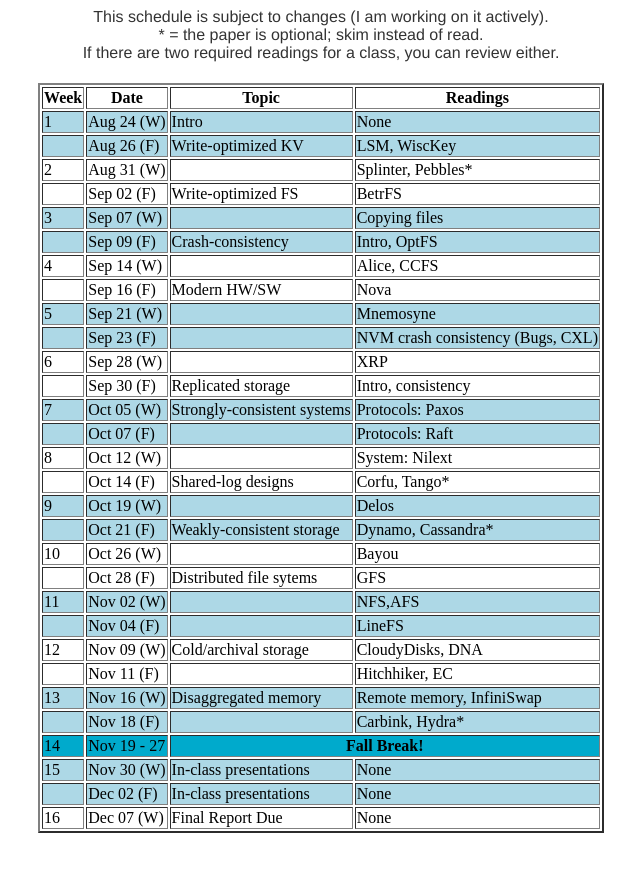
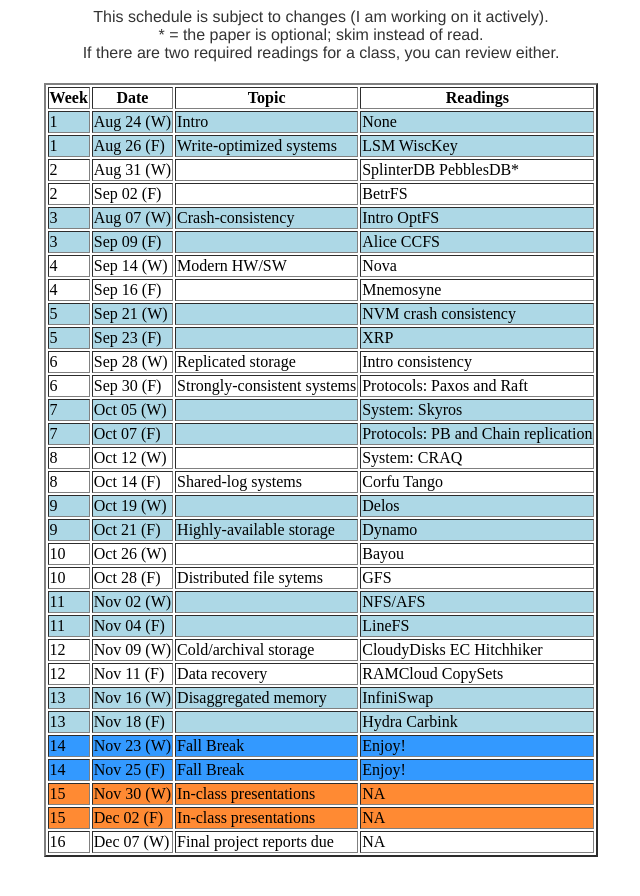
Before and after one commit to ramalagappan/ramalagappan.github.io, a plain HTML site: page courses/fall22/cs598/schedule.html in a window 1280 px wide. Shown: the part 340-1236 px from the top of the page, without its empty margins (319-959 px from the left). Drawn offline with Linux system fonts and the light colour scheme.

Commit message:
updated schedule

```diff
--- a/courses/fall22/cs598/schedule.html
+++ b/courses/fall22/cs598/schedule.html
@@ -20,55 +20,37 @@
 
 <table border='2' border-collapse='collapse'><tr ><th  class='center'>Week</th><th  class='center'>Date</th><th  class='center'>Topic</th><th  class='center'>Readings</th></tr>
 
-<tr ><td bgcolor="#ADD8E6" class='center'>1</td><td bgcolor="#ADD8E6" class='left'>Aug 24 (W)</td><td bgcolor="#ADD8E6" class='left'>Intro</td><td bgcolor="#ADD8E6" class='center'>None</td></tr>
-<tr ><td bgcolor="#ADD8E6" class='center'></td><td bgcolor="#ADD8E6" class='left'>Aug 26 (F)</td><td bgcolor="#ADD8E6" class='left'>Write-optimized KV</td><td bgcolor="#ADD8E6" class='center'>LSM, WiscKey</td></tr>
-
-<tr ><td class='center'>2</td><td  class='left'>Aug 31 (W)</td><td  class='left'></td><td  class='center'>Splinter, Pebbles*</td></tr>
-<tr ><td  class='center'></td><td  class='left'>Sep 02 (F)</td><td  class='left'>Write-optimized FS</td><td  class='center'>BetrFS</td></tr>
-
-<tr ><td bgcolor="#ADD8E6" class='center'>3</td><td bgcolor="#ADD8E6" class='left'>Sep 07 (W)</td><td bgcolor="#ADD8E6" class='left'></td><td bgcolor="#ADD8E6" class='center'>Copying files</td></tr>
-<tr ><td bgcolor="#ADD8E6" class='center'></td><td bgcolor="#ADD8E6" class='left'>Sep 09 (F)</td><td bgcolor="#ADD8E6" class='left'>Crash-consistency</td><td bgcolor="#ADD8E6" class='center'>Intro, OptFS</td></tr>
-
-
-<tr ><td  class='center'>4</td><td  class='left'>Sep 14 (W)</td><td  class='left'></td><td  class='center'>Alice, CCFS</td></tr>
-<tr ><td  class='center'></td><td  class='left'>Sep 16 (F)</td><td  class='left'>Modern HW/SW</td><td  class='center'>Nova</td></tr>
-
-<tr ><td bgcolor="#ADD8E6" class='center'>5</td><td bgcolor="#ADD8E6" class='left'>Sep 21 (W)</td><td bgcolor="#ADD8E6" class='left'></td><td bgcolor="#ADD8E6" class='center'>Mnemosyne</td></tr>
-<tr ><td bgcolor="#ADD8E6" class='center'></td><td bgcolor="#ADD8E6" class='left'>Sep 23 (F)</td><td bgcolor="#ADD8E6" class='left'></td><td bgcolor="#ADD8E6" class='center'>NVM crash consistency (Bugs, CXL)</td></tr>
-
-<tr ><td  class='center'>6</td><td  class='left'>Sep 28 (W)</td><td  class='left'></td><td  class='center'>XRP</td></tr>
-<tr ><td  class='center'></td><td  class='left'>Sep 30 (F)</td><td  class='left'>Replicated storage</td><td  class='center'>Intro, consistency</td></tr>
-
-<tr ><td bgcolor="#ADD8E6" class='center'>7</td><td bgcolor="#ADD8E6" class='left'>Oct 05 (W)</td><td bgcolor="#ADD8E6" class='left'>Strongly-consistent systems</td><td bgcolor="#ADD8E6" class='center'>Protocols: Paxos</td></tr>
-<tr ><td bgcolor="#ADD8E6" class='center'></td><td bgcolor="#ADD8E6" class='left'>Oct 07 (F)</td><td bgcolor="#ADD8E6" class='left'></td><td bgcolor="#ADD8E6" class='center'>Protocols: Raft</td></tr>
-
-
-<tr ><td  class='center'>8</td><td  class='left'>Oct 12 (W)</td><td  class='left'></td><td  class='center'>System: Nilext</td></tr>
-<tr ><td  class='center'></td><td  class='left'>Oct 14 (F)</td><td  class='left'>Shared-log designs</td><td  class='center'>Corfu, Tango*</td></tr>
-
-<tr ><td bgcolor="#ADD8E6" class='center'>9</td><td bgcolor="#ADD8E6" class='left'>Oct 19 (W)</td><td bgcolor="#ADD8E6" class='left'></td><td bgcolor="#ADD8E6" class='center'>Delos</td></tr>
-<tr ><td bgcolor="#ADD8E6" class='center'></td><td bgcolor="#ADD8E6" class='left'>Oct 21 (F)</td><td bgcolor="#ADD8E6" class='left'>Weakly-consistent storage</td><td bgcolor="#ADD8E6" class='center'>Dynamo, Cassandra*</td></tr>
-
-
-<tr ><td  class='center'>10</td><td  class='left'>Oct 26 (W)</td><td  class='left'></td><td  class='center'>Bayou</td></tr>
-<tr ><td  class='center'></td><td  class='left'>Oct 28 (F)</td><td  class='left'>Distributed file sytems</td><td  class='center'>GFS</td></tr>
-
-<tr ><td bgcolor="#ADD8E6" class='center'>11</td><td bgcolor="#ADD8E6" class='left'>Nov 02 (W)</td><td bgcolor="#ADD8E6" class='left'></td><td bgcolor="#ADD8E6" class='center'>NFS,AFS</td></tr>
-<tr ><td bgcolor="#ADD8E6" class='center'></td><td bgcolor="#ADD8E6" class='left'>Nov 04 (F)</td><td bgcolor="#ADD8E6" class='left'></td><td bgcolor="#ADD8E6" class='center'>LineFS</td></tr>
-
-<tr ><td  class='center'>12</td><td  class='left'>Nov 09 (W)</td><td  class='left'>Cold/archival storage</td><td  class='center'>CloudyDisks, DNA</td></tr>
-<tr ><td  class='center'></td><td  class='left'>Nov 11 (F)</td><td  class='left'></td><td  class='center'>Hitchhiker, EC</td></tr>
-
-<tr ><td bgcolor="#ADD8E6" class='center'>13</td><td bgcolor="#ADD8E6" class='left'>Nov 16 (W)</td><td bgcolor="#ADD8E6" class='left'>Disaggregated memory</td><td bgcolor="#ADD8E6" class='center'>Remote memory, InfiniSwap</td></tr>
-<tr ><td bgcolor="#ADD8E6" class='center'></td><td bgcolor="#ADD8E6" class='left'>Nov 18 (F)</td><td bgcolor="#ADD8E6" class='left'></td><td bgcolor="#ADD8E6" class='center'>Carbink, Hydra*</td></tr>
-
-<tr ><td bgcolor="#00aacc" class='center'>14</td><td bgcolor="#00aacc" class='left'>Nov 19 - 27</td><td  bgcolor="#00aacc" align='center' colspan='2'><b>Fall Break!</b></td></tr>
-
-
-<tr ><td bgcolor="#ADD8E6" class='center'>15</td><td bgcolor="#ADD8E6" class='left'>Nov 30 (W)</td><td bgcolor="#ADD8E6" class='left'>In-class presentations</td><td bgcolor="#ADD8E6" class='center'>None</td></tr>
-<tr ><td bgcolor="#ADD8E6" class='center'></td><td bgcolor="#ADD8E6" class='left'>Dec 02 (F)</td><td bgcolor="#ADD8E6" class='left'>In-class presentations</td><td bgcolor="#ADD8E6" class='center'>None</td></tr>
-
-<tr ><td  class='center'>16</td><td  class='left'>Dec 07 (W)</td><td  class='left'>Final Report Due</td><td  class='center'>None</td></tr>
+<tr><td bgcolor="#ADD8E6" class='center'>1</td><td bgcolor="#ADD8E6" class='left'>Aug 24 (W)</td><td bgcolor="#ADD8E6" class='left'>Intro</td><td bgcolor="#ADD8E6" class='center'>None</td></tr>
+<tr><td bgcolor="#ADD8E6" class='center'>1</td><td bgcolor="#ADD8E6" class='left'>Aug 26 (F)</td><td bgcolor="#ADD8E6" class='left'>Write-optimized systems</td><td bgcolor="#ADD8E6" class='center'>LSM WiscKey</td></tr>
+<tr><td bgcolor="white" class='center'>2</td><td bgcolor="white" class='left'>Aug 31 (W)</td><td bgcolor="white" class='left'></td><td bgcolor="white" class='center'>SplinterDB PebblesDB*</td></tr>
+<tr><td bgcolor="white" class='center'>2</td><td bgcolor="white" class='left'>Sep 02 (F)</td><td bgcolor="white" class='left'></td><td bgcolor="white" class='center'>BetrFS</td></tr>
+<tr><td bgcolor="#ADD8E6" class='center'>3</td><td bgcolor="#ADD8E6" class='left'>Aug 07 (W)</td><td bgcolor="#ADD8E6" class='left'>Crash-consistency</td><td bgcolor="#ADD8E6" class='center'>Intro OptFS</td></tr>
+<tr><td bgcolor="#ADD8E6" class='center'>3</td><td bgcolor="#ADD8E6" class='left'>Sep 09 (F)</td><td bgcolor="#ADD8E6" class='left'></td><td bgcolor="#ADD8E6" class='center'>Alice CCFS</td></tr>
+<tr><td bgcolor="white" class='center'>4</td><td bgcolor="white" class='left'>Sep 14 (W)</td><td bgcolor="white" class='left'>Modern HW/SW</td><td bgcolor="white" class='center'>Nova</td></tr>
+<tr><td bgcolor="white" class='center'>4</td><td bgcolor="white" class='left'>Sep 16 (F)</td><td bgcolor="white" class='left'></td><td bgcolor="white" class='center'>Mnemosyne</td></tr>
+<tr><td bgcolor="#ADD8E6" class='center'>5</td><td bgcolor="#ADD8E6" class='left'>Sep 21 (W)</td><td bgcolor="#ADD8E6" class='left'></td><td bgcolor="#ADD8E6" class='center'>NVM crash consistency</td></tr>
+<tr><td bgcolor="#ADD8E6" class='center'>5</td><td bgcolor="#ADD8E6" class='left'>Sep 23 (F)</td><td bgcolor="#ADD8E6" class='left'></td><td bgcolor="#ADD8E6" class='center'>XRP</td></tr>
+<tr><td bgcolor="white" class='center'>6</td><td bgcolor="white" class='left'>Sep 28 (W)</td><td bgcolor="white" class='left'>Replicated storage</td><td bgcolor="white" class='center'>Intro consistency</td></tr>
+<tr><td bgcolor="white" class='center'>6</td><td bgcolor="white" class='left'>Sep 30 (F)</td><td bgcolor="white" class='left'>Strongly-consistent systems</td><td bgcolor="white" class='center'>Protocols: Paxos and Raft</td></tr>
+<tr><td bgcolor="#ADD8E6" class='center'>7</td><td bgcolor="#ADD8E6" class='left'>Oct 05 (W)</td><td bgcolor="#ADD8E6" class='left'></td><td bgcolor="#ADD8E6" class='center'>System: Skyros</td></tr>
+<tr><td bgcolor="#ADD8E6" class='center'>7</td><td bgcolor="#ADD8E6" class='left'>Oct 07 (F)</td><td bgcolor="#ADD8E6" class='left'></td><td bgcolor="#ADD8E6" class='center'>Protocols: PB and Chain replication</td></tr>
+<tr><td bgcolor="white" class='center'>8</td><td bgcolor="white" class='left'>Oct 12 (W)</td><td bgcolor="white" class='left'></td><td bgcolor="white" class='center'>System: CRAQ</td></tr>
+<tr><td bgcolor="white" class='center'>8</td><td bgcolor="white" class='left'>Oct 14 (F)</td><td bgcolor="white" class='left'>Shared-log systems</td><td bgcolor="white" class='center'>Corfu Tango</td></tr>
+<tr><td bgcolor="#ADD8E6" class='center'>9</td><td bgcolor="#ADD8E6" class='left'>Oct 19 (W)</td><td bgcolor="#ADD8E6" class='left'></td><td bgcolor="#ADD8E6" class='center'>Delos</td></tr>
+<tr><td bgcolor="#ADD8E6" class='center'>9</td><td bgcolor="#ADD8E6" class='left'>Oct 21 (F)</td><td bgcolor="#ADD8E6" class='left'>Highly-available storage</td><td bgcolor="#ADD8E6" class='center'>Dynamo</td></tr>
+<tr><td bgcolor="white" class='center'>10</td><td bgcolor="white" class='left'>Oct 26 (W)</td><td bgcolor="white" class='left'></td><td bgcolor="white" class='center'>Bayou</td></tr>
+<tr><td bgcolor="white" class='center'>10</td><td bgcolor="white" class='left'>Oct 28 (F)</td><td bgcolor="white" class='left'>Distributed file sytems</td><td bgcolor="white" class='center'>GFS</td></tr>
+<tr><td bgcolor="#ADD8E6" class='center'>11</td><td bgcolor="#ADD8E6" class='left'>Nov 02 (W)</td><td bgcolor="#ADD8E6" class='left'></td><td bgcolor="#ADD8E6" class='center'>NFS/AFS</td></tr>
+<tr><td bgcolor="#ADD8E6" class='center'>11</td><td bgcolor="#ADD8E6" class='left'>Nov 04 (F)</td><td bgcolor="#ADD8E6" class='left'></td><td bgcolor="#ADD8E6" class='center'>LineFS</td></tr>
+<tr><td bgcolor="white" class='center'>12</td><td bgcolor="white" class='left'>Nov 09 (W)</td><td bgcolor="white" class='left'>Cold/archival storage</td><td bgcolor="white" class='center'>CloudyDisks EC Hitchhiker  </td></tr>
+<tr><td bgcolor="white" class='center'>12</td><td bgcolor="white" class='left'>Nov 11 (F)</td><td bgcolor="white" class='left'>Data recovery</td><td bgcolor="white" class='center'>RAMCloud CopySets</td></tr>
+<tr><td bgcolor="#ADD8E6" class='center'>13</td><td bgcolor="#ADD8E6" class='left'>Nov 16 (W)</td><td bgcolor="#ADD8E6" class='left'>Disaggregated memory</td><td bgcolor="#ADD8E6" class='center'>InfiniSwap</td></tr>
+<tr><td bgcolor="#ADD8E6" class='center'>13</td><td bgcolor="#ADD8E6" class='left'>Nov 18 (F)</td><td bgcolor="#ADD8E6" class='left'></td><td bgcolor="#ADD8E6" class='center'>Hydra Carbink</td></tr>
+<tr><td bgcolor="3399FF" class='center'>14</td><td bgcolor="3399FF" class='left'>Nov 23 (W)</td><td bgcolor="3399FF" class='left'>Fall Break</td><td bgcolor="3399FF" class='center'>Enjoy!</td></tr>
+<tr><td bgcolor="3399FF" class='center'>14</td><td bgcolor="3399FF" class='left'>Nov 25 (F)</td><td bgcolor="3399FF" class='left'>Fall Break</td><td bgcolor="3399FF" class='center'>Enjoy!</td></tr>
+<tr><td bgcolor="FF8A33" class='center'>15</td><td bgcolor="FF8A33" class='left'>Nov 30 (W)</td><td bgcolor="FF8A33" class='left'>In-class presentations</td><td bgcolor="FF8A33" class='center'>NA</td></tr>
+<tr><td bgcolor="FF8A33" class='center'>15</td><td bgcolor="FF8A33" class='left'>Dec 02 (F)</td><td bgcolor="FF8A33" class='left'>In-class presentations</td><td bgcolor="FF8A33" class='center'>NA</td></tr>
+<tr><td bgcolor="white" class='center'>16</td><td bgcolor="white" class='left'>Dec 07 (W)</td><td bgcolor="white" class='left'>Final project reports due</td><td bgcolor="white" class='center'>NA</td></tr>
 
 </table>
 </center>
```
